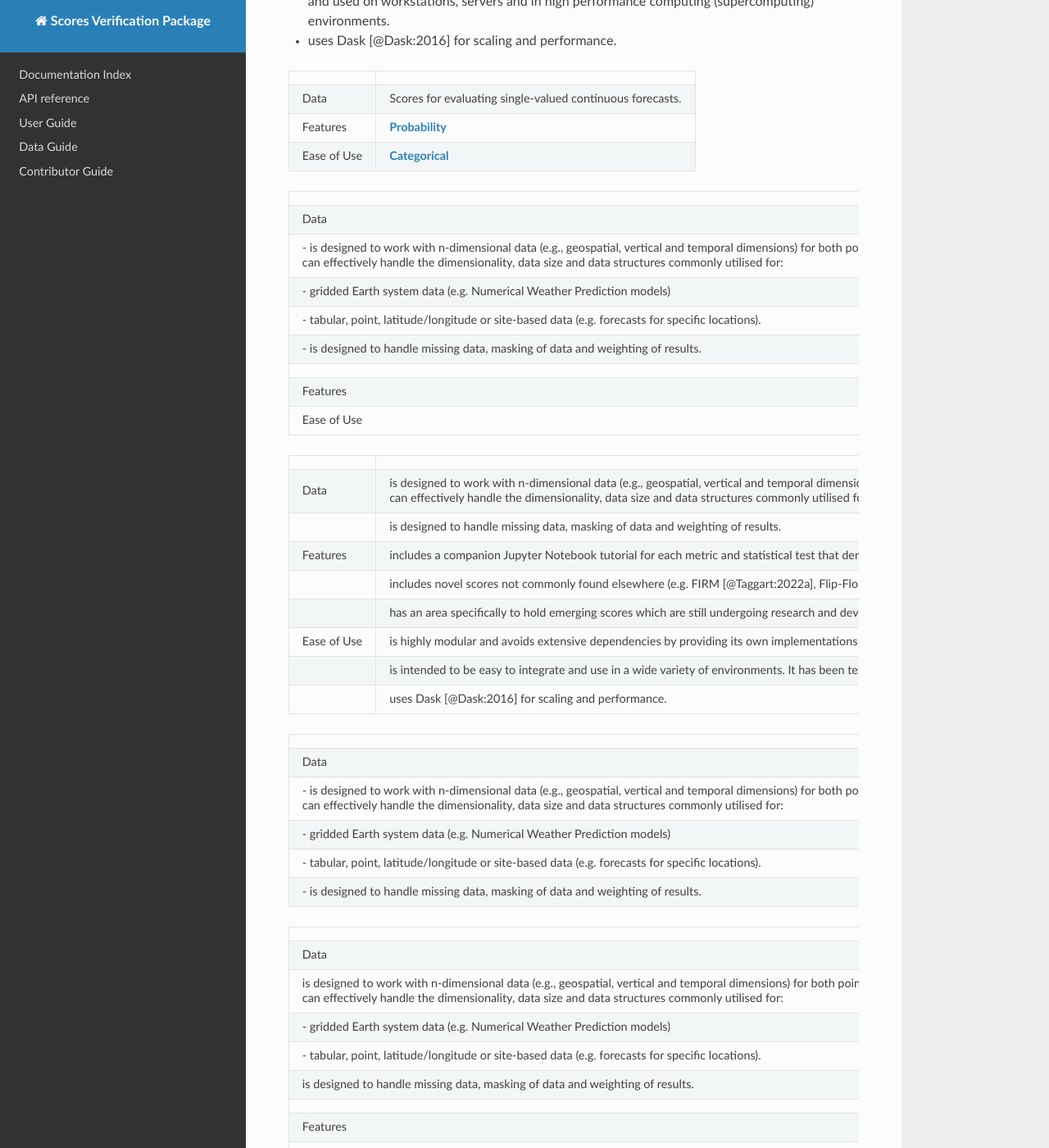
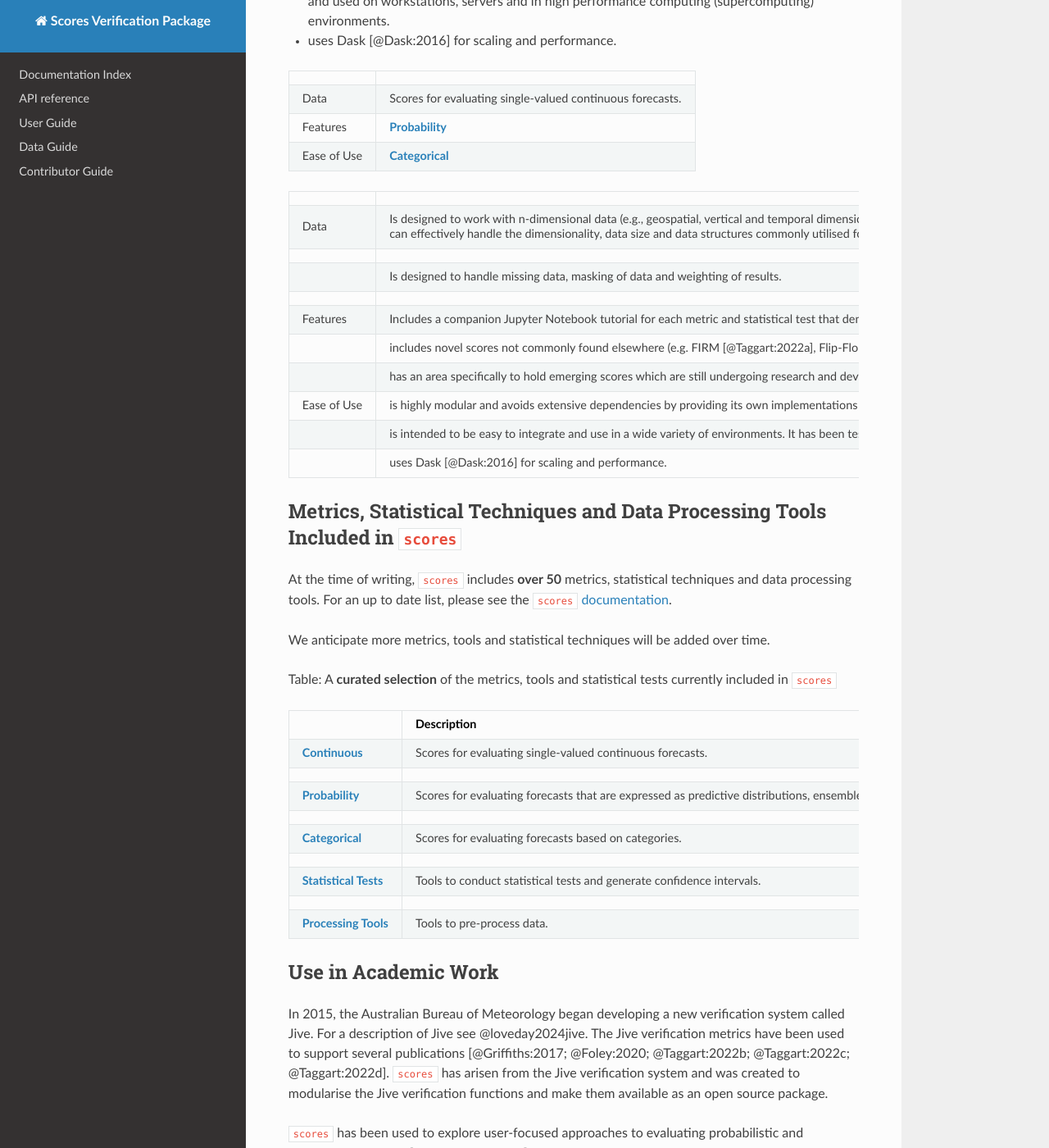
Before and after one commit to nci/scores, an MkDocs documentation site: the page built from docs/paper.md, in a window 1280 px wide and 1400 px high, scrolled down 1422 px. Shown: the whole window at 82% size. Built offline with MkDocs 1.6.1, drawn with Linux system fonts in a browser that asks for light colours; nearby versions of some CDN libraries; some of the changed text lies outside the part shown.

Commit message:
Table tweak
Signed-off-by: Stephanie Chong <168800785+Steph-Chong@users.noreply.github.com>

```diff
--- a/docs/paper.md
+++ b/docs/paper.md
@@ -67,62 +67,19 @@ In order to meet the needs of researchers, `scores`:
 | Features     |**[Probability](https://scores.readthedocs.io/en/latest/included.html#probability)**  |
 | Ease of Use  | **[Categorical](https://scores.readthedocs.io/en/latest/included.html#categorical)** |
 
-|              |                                                     |
-|--------------|-----------------------------------------------------|
-| Data         |Scores for evaluating single-valued continuous forecasts.
-- is designed to work with n-dimensional data (e.g., geospatial, vertical and temporal dimensions) for both point-based and gridded data. `scores` can effectively handle the dimensionality, data size and data structures commonly utilised for:
-  - gridded Earth system data (e.g. Numerical Weather Prediction models)
-  - tabular, point, latitude/longitude or site-based data (e.g. forecasts for specific locations).
-- is designed to handle missing data, masking of data and weighting of results.
+
+|             |                                                                                     |
+|-------------|-------------------------------------------------------------------------------------|
+| Data        |Is designed to work with n-dimensional data (e.g., geospatial, vertical and temporal dimensions) for both point-based and gridded data. `scores` can effectively handle the dimensionality, data size and data structures commonly utilised for: gridded Earth system data (e.g. Numerical Weather Prediction models) tabular, point, latitude/longitude or site-based data (e.g. forecasts for specific locations).
 |
-| Features     |**[Probability](https://scores.readthedocs.io/en/latest/included.html#probability)**  |
-| Ease of Use  | **[Categorical](https://scores.readthedocs.io/en/latest/included.html#categorical)** |
-
-|              |                                                     |
-|--------------|-----------------------------------------------------|
-| Data         |is designed to work with n-dimensional data (e.g., geospatial, vertical and temporal dimensions) for both point-based and gridded data. `scores` can effectively handle the dimensionality, data size and data structures commonly utilised for: gridded Earth system data (e.g. Numerical Weather Prediction models) tabular, point, latitude/longitude or site-based data (e.g. forecasts for specific locations). |
-|              | is designed to handle missing data, masking of data and weighting of results. |
-| Features     | includes a companion Jupyter Notebook tutorial for each metric and statistical test that demonstrates its use in practice. |
-|              | includes novel scores not commonly found elsewhere (e.g. FIRM [@Taggart:2022a], Flip-Flop Index [@Griffiths:2019; @griffiths2021circular]). |
-|              | has an area specifically to hold emerging scores which are still undergoing research and development. This provides a clear mechanism for people to share, access and collaborate on new scores, and be able to easily re-use versioned implementations of those scores. |
-| Ease of Use  | is highly modular and avoids extensive dependencies by providing its own implementations where relevant. |
-|              | is intended to be easy to integrate and use in a wide variety of environments. It has been tested and used on workstations, servers and in high performance computing (supercomputing) environments. |
-|              | uses Dask [@Dask:2016] for scaling and performance. |
-
-
-
-|              |                                                     |
-|--------------|-----------------------------------------------------|
-| Data         |Scores for evaluating single-valued continuous forecasts.
-- is designed to work with n-dimensional data (e.g., geospatial, vertical and temporal dimensions) for both point-based and gridded data. `scores` can effectively handle the dimensionality, data size and data structures commonly utilised for:
-  - gridded Earth system data (e.g. Numerical Weather Prediction models)
-  - tabular, point, latitude/longitude or site-based data (e.g. forecasts for specific locations).
-- is designed to handle missing data, masking of data and weighting of results.
-
-
-
-|              |                                                     |
-|--------------|-----------------------------------------------------|
-| Data         |Scores for evaluating single-valued continuous forecasts.
-is designed to work with n-dimensional data (e.g., geospatial, vertical and temporal dimensions) for both point-based and gridded data. `scores` can effectively handle the dimensionality, data size and data structures commonly utilised for:
-  - gridded Earth system data (e.g. Numerical Weather Prediction models)
-  - tabular, point, latitude/longitude or site-based data (e.g. forecasts for specific locations).
-is designed to handle missing data, masking of data and weighting of results.
+|             | Is designed to handle missing data, masking of data and weighting of results.
 |
-| Features     |**[Probability](https://scores.readthedocs.io/en/latest/included.html#probability)**  |
-| Ease of Use  | **[Categorical](https://scores.readthedocs.io/en/latest/included.html#categorical)** |
-
-|              |                                                     |
-|--------------|-----------------------------------------------------|
-| Data         |Scores for evaluating single-valued continuous forecasts.
-is designed to work with n-dimensional data (e.g., geospatial, vertical and temporal dimensions) for both point-based and gridded data. `scores` can effectively handle the dimensionality, data size and data structures commonly utilised for:
-  gridded Earth system data (e.g. Numerical Weather Prediction models)
-  tabular, point, latitude/longitude or site-based data (e.g. forecasts for specific locations).
-is designed to handle missing data, masking of data and weighting of results.
-|
-| Features     |**[Probability](https://scores.readthedocs.io/en/latest/included.html#probability)**  |
-| Ease of Use  | **[Categorical](https://scores.readthedocs.io/en/latest/included.html#categorical)** |
-
+| Features    | Includes a companion Jupyter Notebook tutorial for each metric and statistical test that demonstrates its use in practice. |
+|             | includes novel scores not commonly found elsewhere (e.g. FIRM [@Taggart:2022a], Flip-Flop Index [@Griffiths:2019; @griffiths2021circular]). |
+|             | has an area specifically to hold emerging scores which are still undergoing research and development. This provides a clear mechanism for people to share, access and collaborate on new scores, and be able to easily re-use versioned implementations of those scores. |
+| Ease of Use | is highly modular and avoids extensive dependencies by providing its own implementations where relevant. |
+|             | is intended to be easy to integrate and use in a wide variety of environments. It has been tested and used on workstations, servers and in high performance computing (supercomputing) environments. |
+|             | uses Dask [@Dask:2016] for scaling and performance. |
 
 
 ## Metrics, Statistical Techniques and Data Processing Tools Included in `scores`
```
